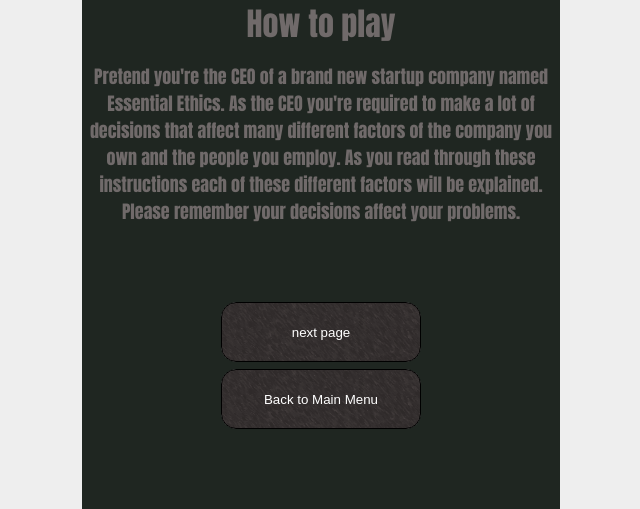
After one commit to TheElementsOfGaming/CS-305G-Ethics-Game, a Django app: page /instructions/ in a window 1280 px wide. The commit adds this page. Shown: the part 341-850 px from the top of the page, without its empty margins (319-959 px from the left). Run offline with Django 3.2, Linux system fonts and the light colour scheme.

Commit message:
Added Basic Instructions

```diff
--- a/base/urls.py
+++ b/base/urls.py
@@ -2,8 +2,10 @@ from django.urls import path
 from . import views
 
 urlpatterns = [
-	path('', views.home, name="home"),
-	path('mainpage/', views.mainpage, name="gamestart"),
+	path('', views.home, name="start_home"),
+	path('home/', views.home, name="home"),
+	path('mainpage/', views.mainpage, name="game_start"),
 	path('settings/', views.settings, name="settings"),
-	path('leaderboards/', views.leaderboards, name="leaderboards")
+	path('leaderboards/', views.leaderboards, name="leaderboards"),
+	path('instructions/', views.instructions, name="instructions")
 ]
--- a/base/views.py
+++ b/base/views.py
@@ -1,4 +1,5 @@
 from django.shortcuts import render
+
 
 # Create your views here.
 
@@ -10,8 +11,14 @@ def home(request):
 def settings(request):
     return render(request, 'settings.html')
 
+
 def mainpage(request):
-	return render(request, 'mainpage.html')
+    return render(request, 'mainpage.html')
+
 
 def leaderboards(request):
     return render(request, 'leaderboards.html')
+
+
+def instructions(request):
+    return render(request, 'instructions.html')
--- /dev/null
+++ b/static/CSS/instructions.css
@@ -0,0 +1,130 @@
+* {
+    margin: 0px;
+}
+
+body {
+    background-color: #eee;
+    /* height: 100vh; */
+    height: max(850px, 100vh);
+}
+
+.center {
+    background-color: #1f2621;
+    aspect-ratio: 9/16;
+    height: 100%;
+    /* height: max(850px, 100vh); */
+    margin: auto;
+    color: #706A6A;
+}
+
+.center-children {
+    height: 100%;
+    display: flex;
+    flex-direction: column;
+    align-items: center;
+    justify-content: center;
+}
+
+#logo {
+    display: block;
+    /* margin: auto; */
+    /* padding: 5px 0px; */
+}
+
+#settings {
+    border: none;
+    background-color: inherit;
+    background-image: none;
+    /* cursor: pointer; */
+}
+
+header {
+    grid-area: nav;
+    font-family: Impact, Haettenschweiler, 'Arial Narrow Bold', sans-serif;
+}
+
+header h1, h2, h3, h4, h5, h6 {
+    text-align: center;
+    margin-top: 20px
+}
+
+header ul {
+    display: flex;
+    list-style: none;
+    justify-content: space-evenly;
+    align-items: center;
+    /* flex-wrap: wrap; */
+    /* margin-bottom: 1px; */
+    padding-left: 0;
+}
+
+header ul li {
+    border: none;
+    text-align: center;
+    display: block;
+    padding: 10px 5px;
+    text-decoration: none;
+}
+
+.cardImage {
+    margin-top: 2%;
+    width: 100%;
+}
+
+#cardInfo {
+    padding: 1%;
+    background-color: #1f2621;
+    text-align: center;
+}
+
+.card-button {
+    display: flex;
+    width: 100%;
+    min-height: 60px;
+    align-items: center;
+    justify-content: center;
+    padding: 8px;
+}
+
+main {
+    font-family: system-ui, -apple-system, BlinkMacSystemFont, 'Segoe UI', Roboto, Oxygen, Ubuntu, Cantarell, 'Open Sans', 'Helvetica Neue', sans-serif;
+}
+
+main p {
+    font-size: 18px;
+}
+
+main button {
+    border: 1px solid black;
+    margin-top: 1.5%;
+    background-color: #fff;
+}
+
+main button p {
+    font-size: 12px;
+    padding: 0px 7%;
+}
+
+button {
+    color: white;
+    background: url("../images/buttonBackground.png") no-repeat center;
+    background-size: 110% 110%;
+    border-radius: 15px;
+}
+
+button:hover {
+    cursor: pointer;
+    filter: brightness(85%);
+}
+
+.menu-button {
+    width: 200px;
+    height: 60px;
+}
+
+.info {
+    font-size: 18px;
+    text-align: center;
+    padding-top: 15px;
+    padding-bottom: 70px;
+}
--- a/templates/home.html
+++ b/templates/home.html
@@ -18,9 +18,10 @@
                 </ul>
             </header>
             <main class="center-children">
-                <button class="menu-button" onclick="location.href='/mainpage'" type="button">Play</button>
+                <button class="menu-button" onclick="location.href='/instructions'" type="button">Play</button>
                 <button class ="menu-button" onclick="location.href='leaderboards'" type="button">Leaderboards</button>
                 <button class="menu-button" onclick="location.href='/settings'" type="button">Settings</button>
+            </main>
             </main>
         </div>
     </body>
--- /dev/null
+++ b/templates/instructions.html
@@ -0,0 +1,44 @@
+<!-- This is the webpage the user goes to when clicking the main page to learn how to play the game -->
+
+{% load static %}
+
+<!DOCTYPE html>
+<html lang="en">
+<head>
+    <meta charset="UTF-8">
+    <title>Essential Ethics</title>
+    <link rel="icon" type="image/x-icon" href="{% static 'images/PlaceholderIcon.ico' %}">
+        <link href='{% static "/CSS/instructions.css" %}' rel='stylesheet' type='text/css'>
+</head>
+<body>
+    <div class="center">
+        <header>
+                <ul>
+                    <li><img src="{% static 'images/logoMobile.svg' %}" id="logo" width="400px"></li>
+                </ul>
+
+                <h1>How to play</h1>
+
+            <article class="info">
+                <p class="page-1">
+                    Pretend you're the CEO of a brand new startup company
+                    named Essential Ethics. As the CEO you're required to
+                    make a lot of decisions that affect many different
+                    factors of the company you own and the people you
+                    employ. As you read through these instructions each
+                    of these different factors will be explained.
+                    Please remember your decisions
+                    affect your problems.
+                </p>
+            </article>
+            <main class="center-children">
+            <button class="menu-button" onclick="pageScroll()" type="button">next page</button>
+           <!-- <button class="menu-button" id="readyButton" onclick="location.href='/mainpage'" type="button">Ready?</button> -->
+            <button class="menu-button" onclick="location.href='/home'" type="button">Back to Main Menu</button>
+        </main>
+        </header>
+    </div>
+    <script>
+    </script>
+</body>
+</html>
```
